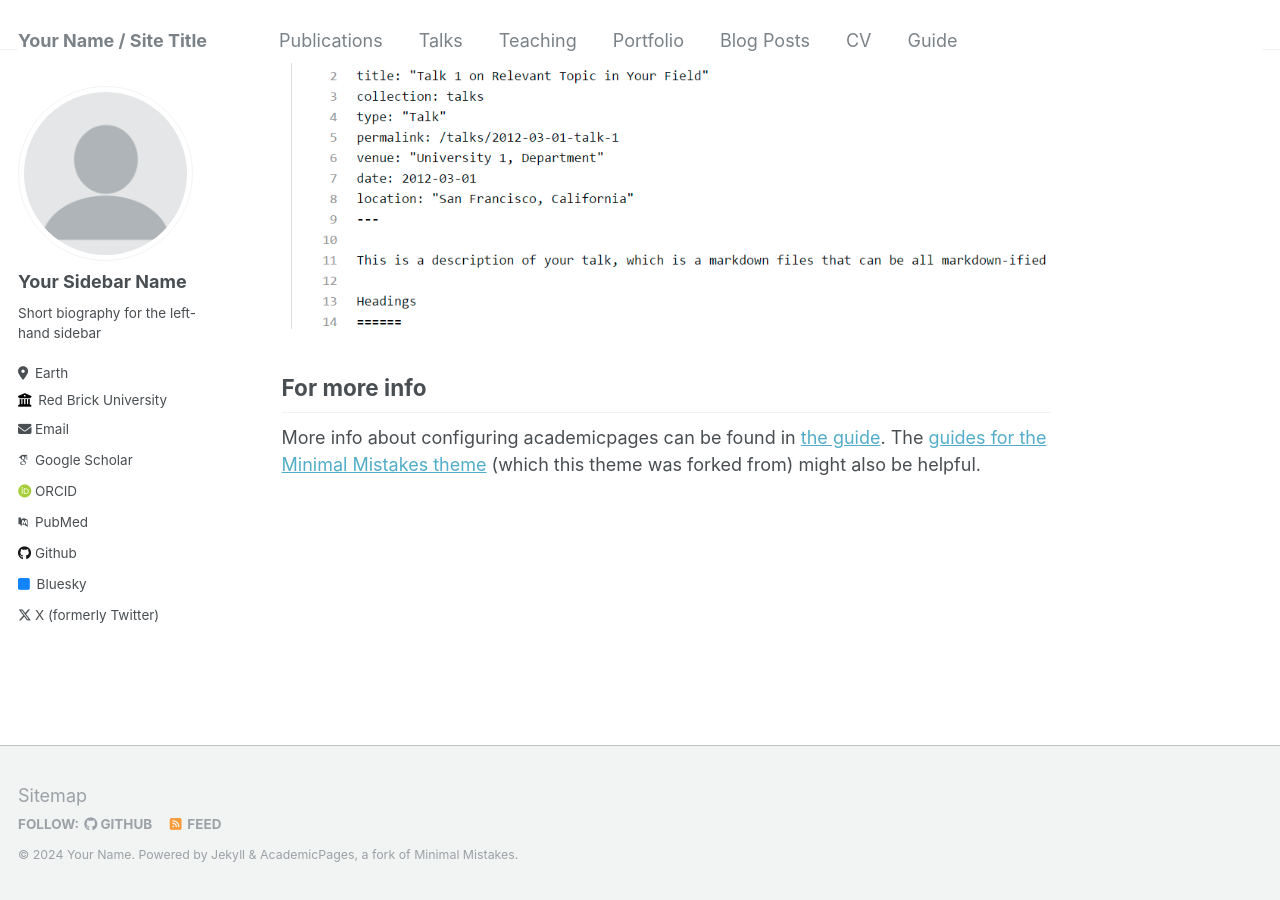
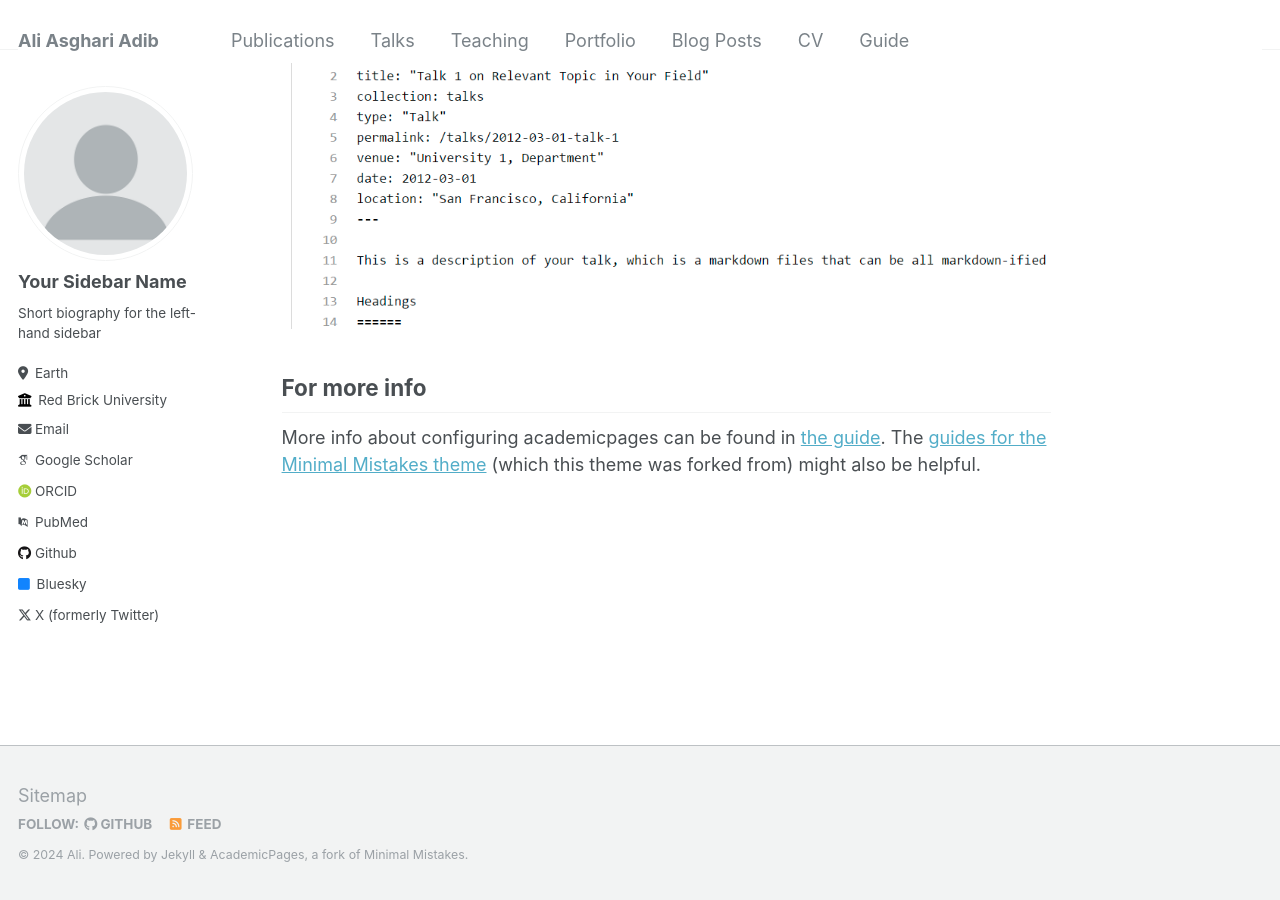
Before and after one commit to AliAAdib/aliaadib.github.io, a Jekyll site: the page built from _pages/about.md, in a window 1280 px wide and 900 px high, scrolled down 2640 px. Built offline with Jekyll 4.4.1, drawn with Linux system fonts in a browser that asks for light colours; some web fonts are replaced.

Commit message:
Update _config.yml

```diff
--- a/_config.yml
+++ b/_config.yml
@@ -8,13 +8,13 @@
 
 # Basic Site Settings
 locale                   : "en-US"
-title                    : "Your Name / Site Title"
+title                    : "Ali Asghari Adib"
 title_separator          : "-"
-name                     : &name "Your Name"
-description              : &description "personal description"
-url                      : https://academicpages.github.io # the base hostname & protocol for your site e.g. "https://mmistakes.github.io"
+name                     : &name "Ali"
+description              : &description "Mechanical Engineering, Ph.D."
+url                      : https://aliaadib.github.io # the base hostname & protocol for your site e.g. "https://mmistakes.github.io"
 baseurl                  : "" # the subpath of your site, e.g. "/blog"
-repository               : "academicpages/academicpages.github.io"
+repository               : "aliaadib/aliaadib.github.io"
 
 # Site Author - The following control what appear as part of the author content on the side bar.
 #               If a field is blank the icon and link will not appear, otherwise it will be shown.
```
